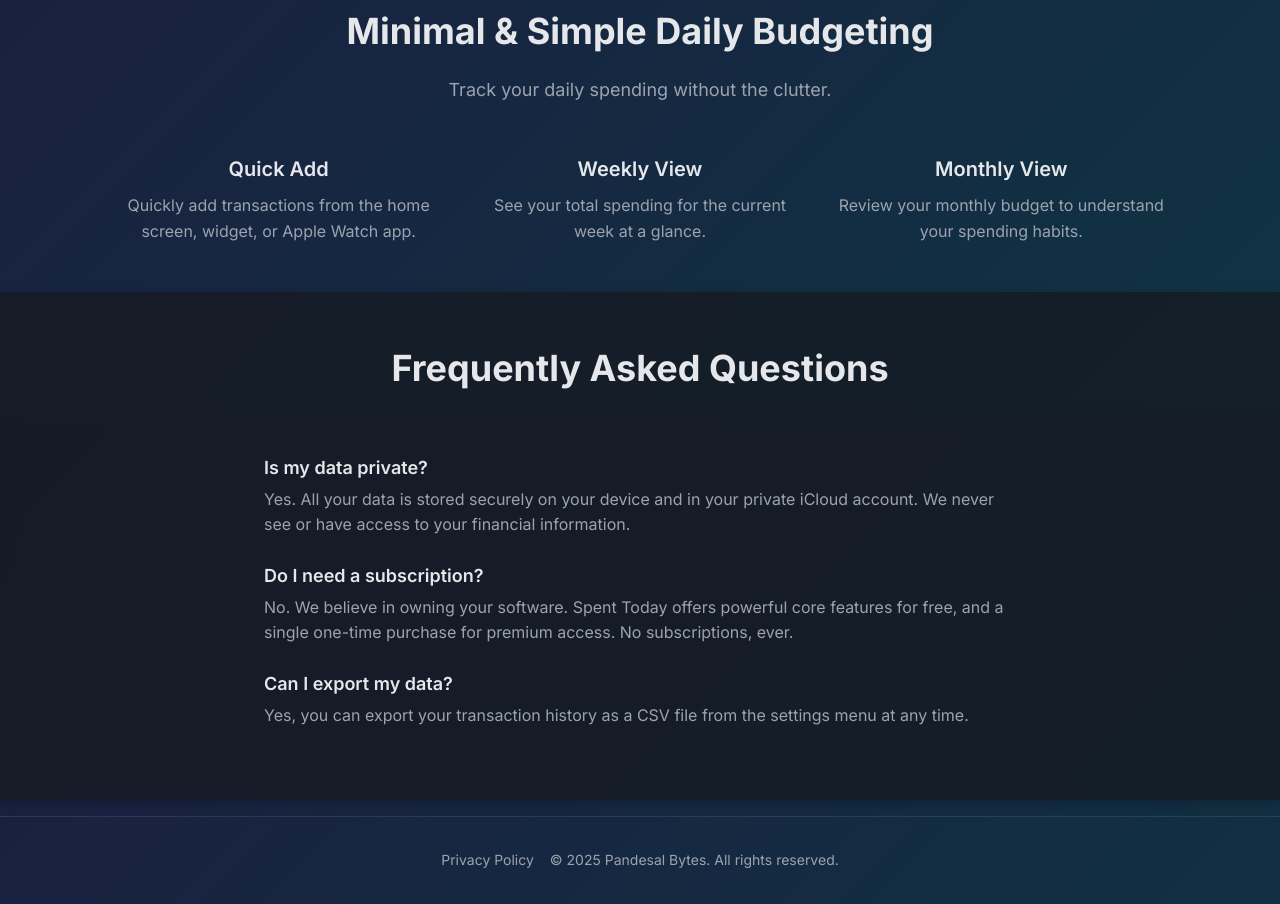
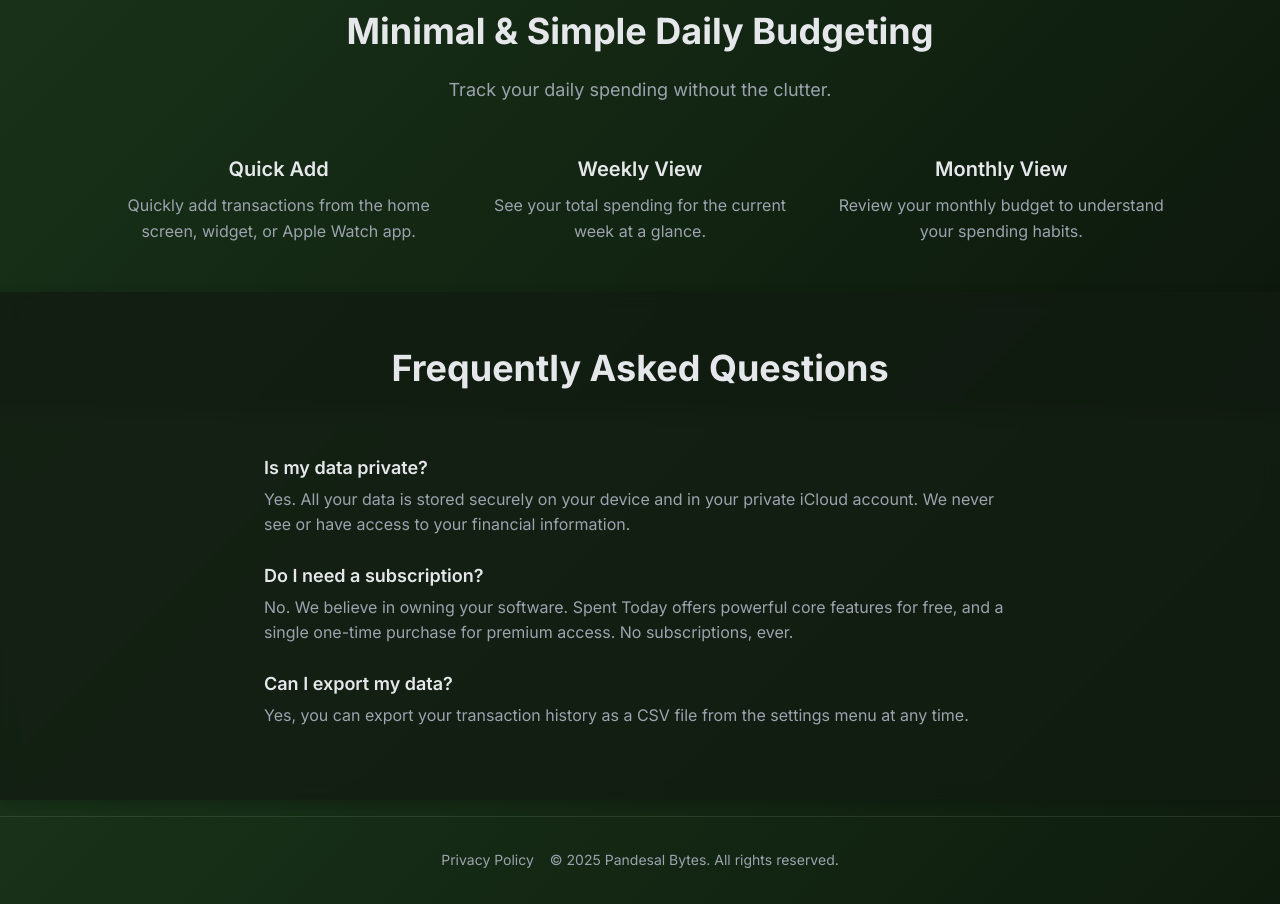
Before and after one commit to jeffmartin-ios/pandesalbytes.ca, a plain HTML site: page spent-today/index.html in a window 1280 px wide. Shown: the part 1187-2091 px from the top of the page. Drawn offline with Linux system fonts and the light colour scheme.

Commit message:
Update styles.css

```diff
--- a/shared/styles.css
+++ b/shared/styles.css
@@ -1,16 +1,16 @@
 /* --- Global Styles & Variables (Dark Mode) --- */
 :root {
-    /* Dark Mode Palette */
+    /* Dark Mode Palette - Deep Forest Green and Bronze Accent */
     --primary-text: #e5e7eb; /* Light gray for main text */
     --secondary-text: #9ca3af; /* Gray for secondary text/description */
-    --background-color: #0d1117; /* Deep Charcoal/GitHub Dark */
-    --surface-color: #161b22; /* Slightly lighter surface for contrast */
-    --accent-color: #60a5fa; /* Blue accent */
+    --background-color: #0d170d; /* Deep Forest Charcoal */
+    --surface-color: #121c12; /* Slightly lighter surface for contrast */
+    --accent-color: #b49463; /* Warm Bronze/Gold Accent */
     --font-family: 'Inter', sans-serif;
 
     /* Dark Mode Gradient Background for Glass Effect Contrast */
-    --glass-bg-start: #1c1c3f; /* Deep Violet */
-    --glass-bg-end: #0f3443;   /* Deep Teal */
+    --glass-bg-start: #1b381b; /* Dark Green */
+    --glass-bg-end: #0c170c;   /* Very Dark Green */
 }
 
 /* Basic Reset & Body */
@@ -294,6 +294,7 @@ a {
     width: 64px;
     height: 64px;
     background-color: var(--accent-color);
+    color: var(--background-color);
     border-radius: 16px;
     flex-shrink: 0;
 }
@@ -320,7 +321,7 @@ a {
     display: inline-block;
 }
 .app-store-button:hover {
-    background-color: #4f46e5; /* Slightly darker hover color for accent */
+    background-color: #a08457; /* Slightly darker hover color for accent */
 }
 
 .placeholder-card {
@@ -459,7 +460,7 @@ a {
 
 .faq-section {
     /* Uses a glass effect on the surface color for depth */
-    background-color: rgba(22, 27, 34, 0.8);
+    background-color: rgba(18, 28, 18, 0.8); /* Adjusted to match new surface color */
     backdrop-filter: blur(8px);
     -webkit-backdrop-filter: blur(8px);
     box-shadow: 0 4px 12px 0 rgba(0, 0, 0, 0.2);
```
